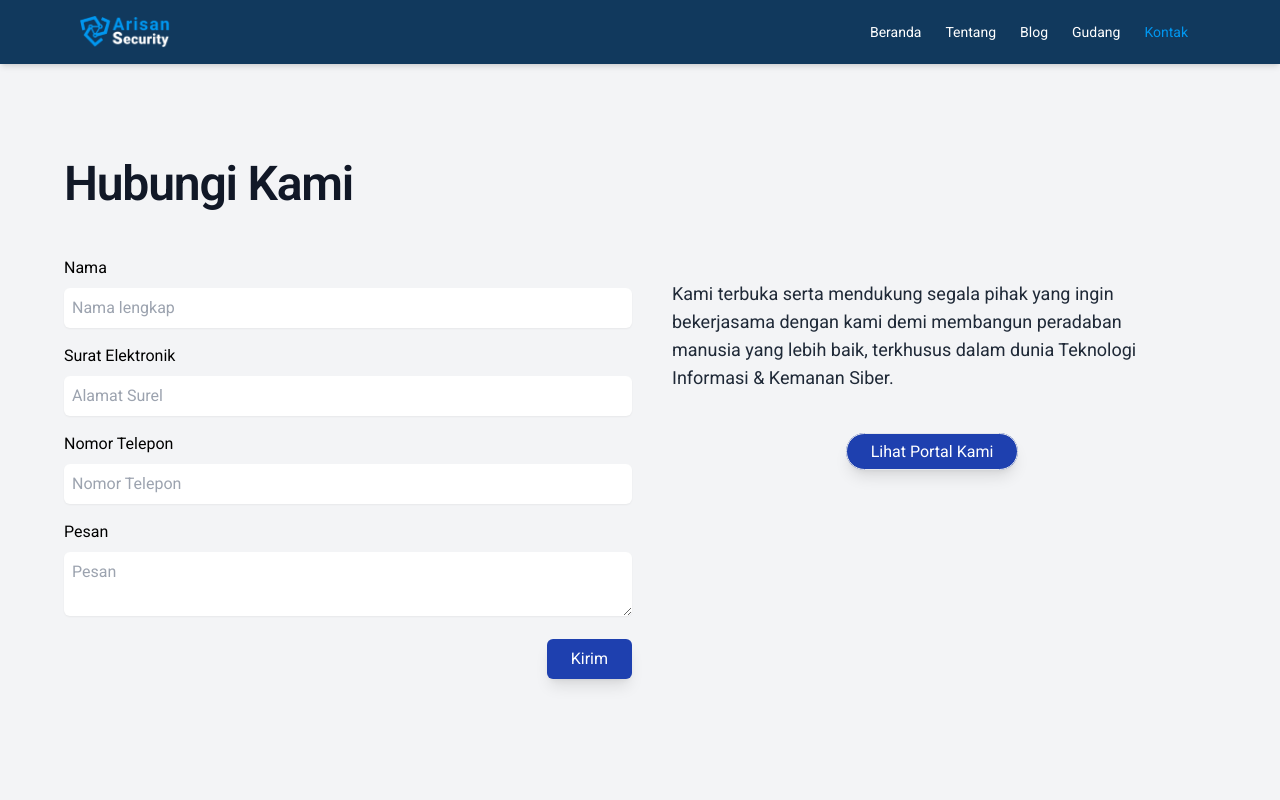
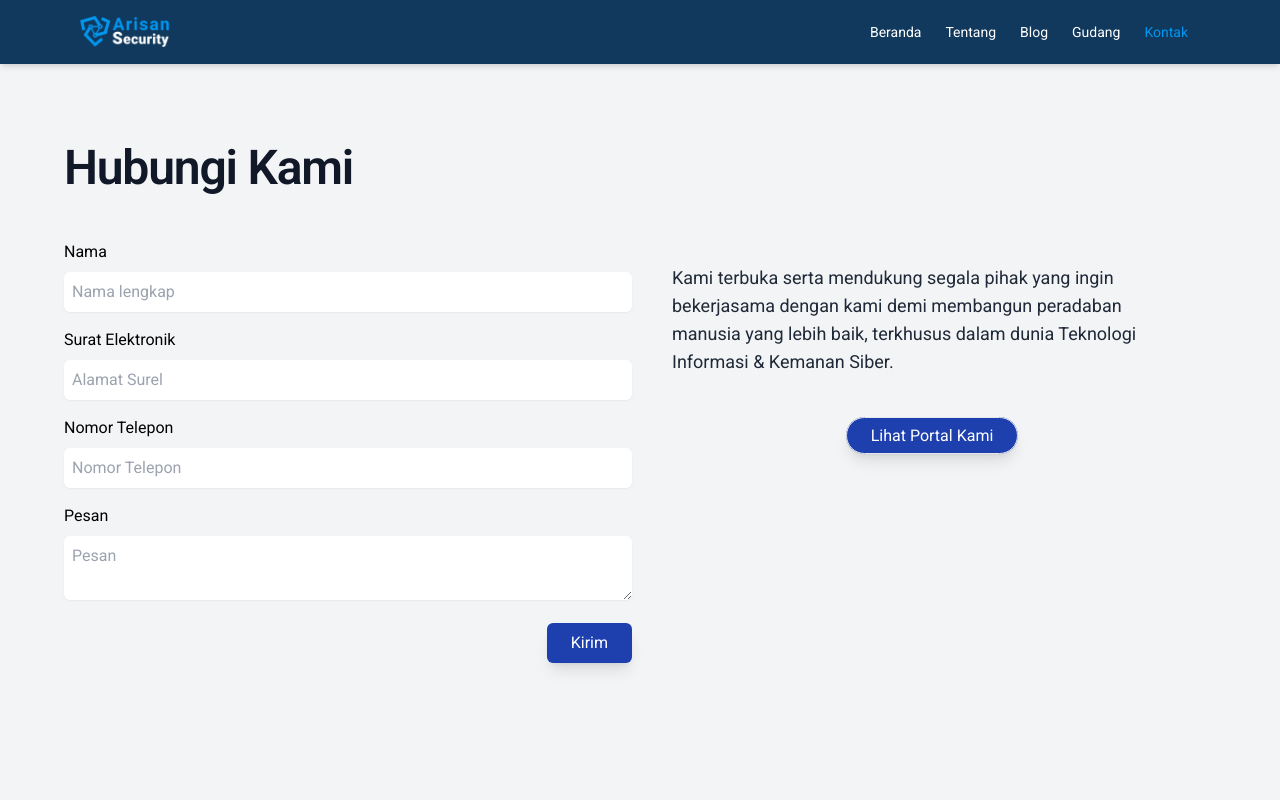
Before and after one commit to arisan-security/arisan-security-landing, a Next.js app: page /hubungi-kami in a window 1280 px wide. Shown: the top 800 px of the page. Built offline with nearby package versions, Linux system fonts and the light colour scheme.

Commit message:
fix(all): update

```diff
--- a/src/pages/hubungi-kami.tsx
+++ b/src/pages/hubungi-kami.tsx
@@ -75,7 +75,7 @@ const IndexPage = () => {
   return (
     <main className="">
       <Header path="hubungi-kami" />
-      <section className="min-h-screen pt-24 px-8 md:px-16 bg-gray-100">
+      <section className="min-h-screen pt-20 px-8 md:px-16 bg-gray-100">
         <p className="text-3xl sm:text-4xl lg:text-5xl leading-none font-bold text-gray-900 tracking-tight mb-8">Hubungi Kami</p>
         <div className="grid md:grid-cols-2 md:gap-4">
           <div>
```
